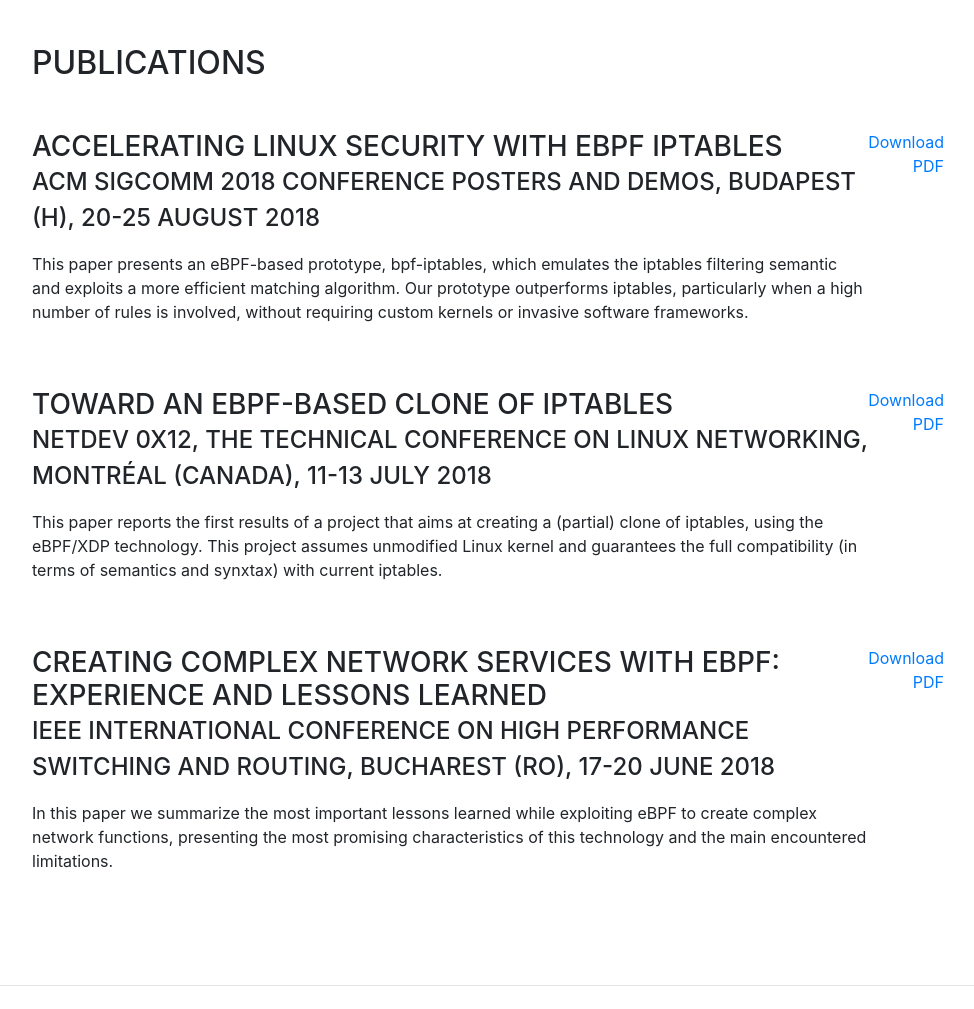
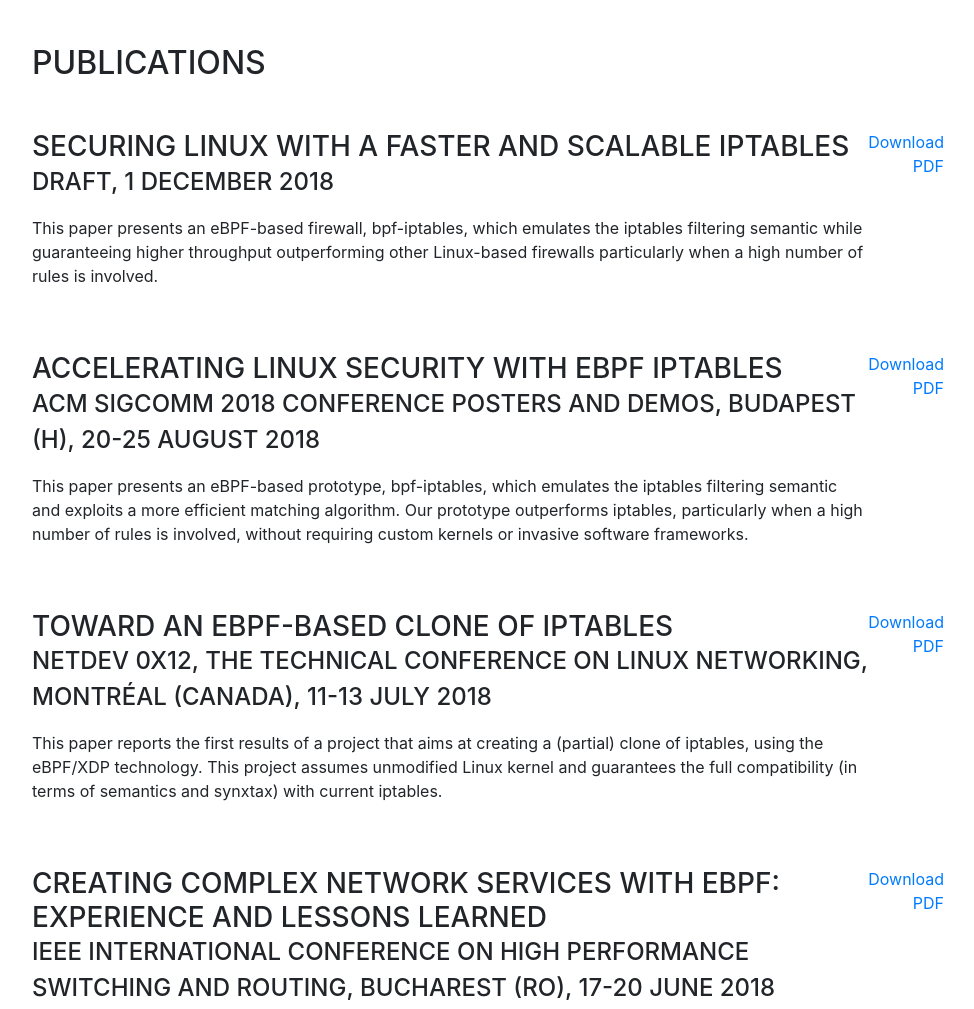
Before and after one commit to mbertrone/mbertrone.github.io, a website with bundled scripts: page index.html in a window 1280 px wide. Shown: the part 2240-3249 px from the top of the page, without its empty margins (288-1262 px from the left). Built offline with nearby package versions, Linux system fonts and the light colour scheme; a web font is replaced by a local one.

Commit message:
Update index.html

```diff
--- a/index.html
+++ b/index.html
@@ -200,6 +200,18 @@
 
                 <div class="publications-item d-flex flex-column flex-md-row mb-5">
                   <div class="publications-content mr-auto">
+                    <h3 class="mb-0">Securing Linux with a Faster and Scalable Iptables</h3>
+                    <div class="subheading mb-3">Draft, 1 December 2018</div>
+                    <p> This paper presents an eBPF-based firewall, bpf-iptables, which emulates the iptables filtering semantic while guaranteeing higher throughput outperforming other Linux-based firewalls particularly when a high number of rules is involved.
+                    </p>
+                  </div>
+                  <div class="resume-date text-md-right">
+                    <span class="text-primary"><a target="_blank" rel="noopener noreferrer" href="https://mbertrone.github.io/documents/21-Securing_Linux_with_a_Faster_and_Scalable_Iptables.pdf">Download PDF</a></span>
+                  </div>
+                </div>
+
+                <div class="publications-item d-flex flex-column flex-md-row mb-5">
+                  <div class="publications-content mr-auto">
                     <h3 class="mb-0">Accelerating Linux Security with eBPF iptables</h3>
                     <div class="subheading mb-3">ACM SIGCOMM 2018 Conference Posters and Demos, Budapest (H), 20-25 August 2018</div>
                     <p> This paper presents an eBPF-based prototype, bpf-iptables, which emulates the iptables filtering semantic and exploits a more efficient matching algorithm. Our prototype outperforms iptables, particularly when a high number of rules is involved, without requiring custom kernels or invasive software frameworks.
```
